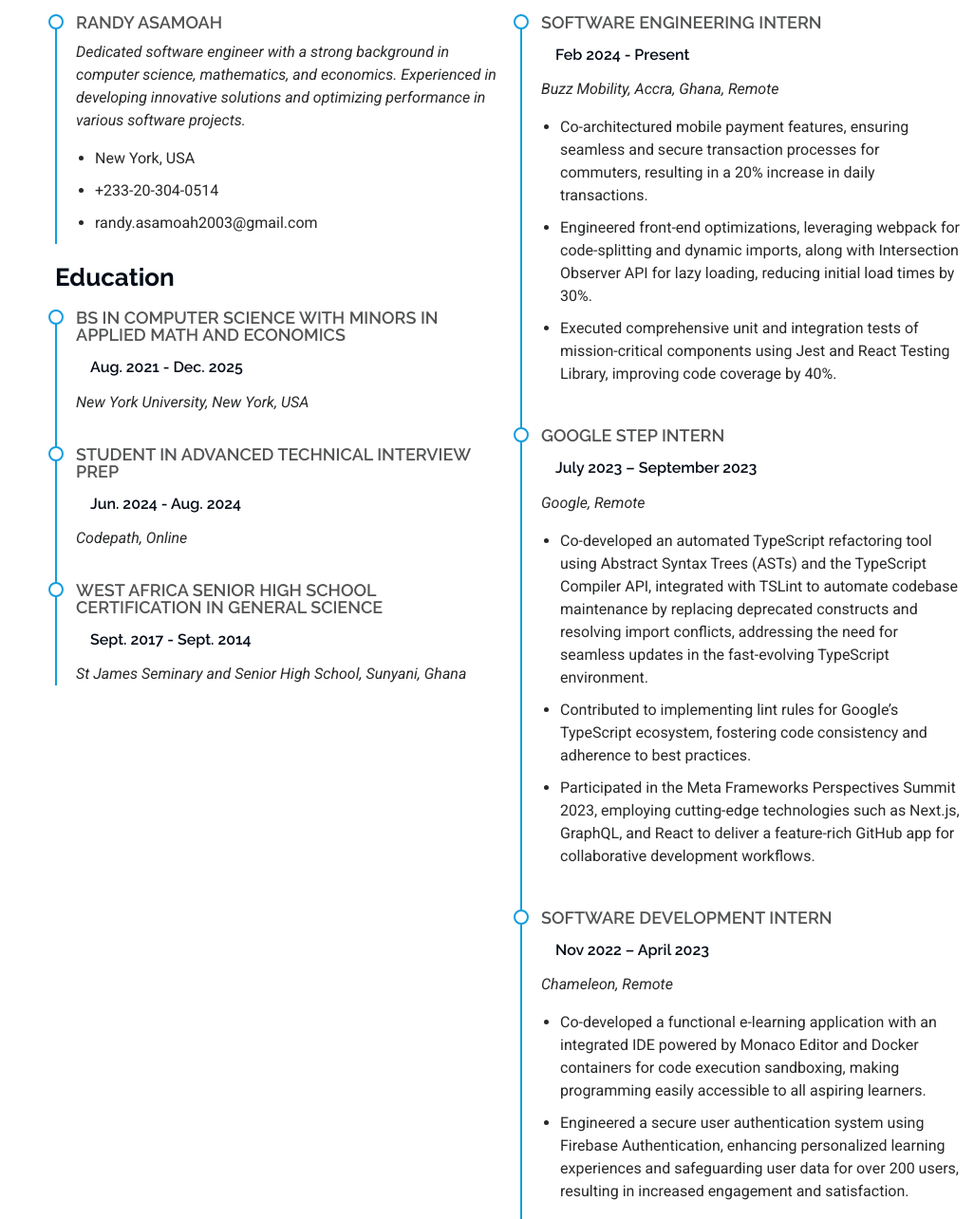
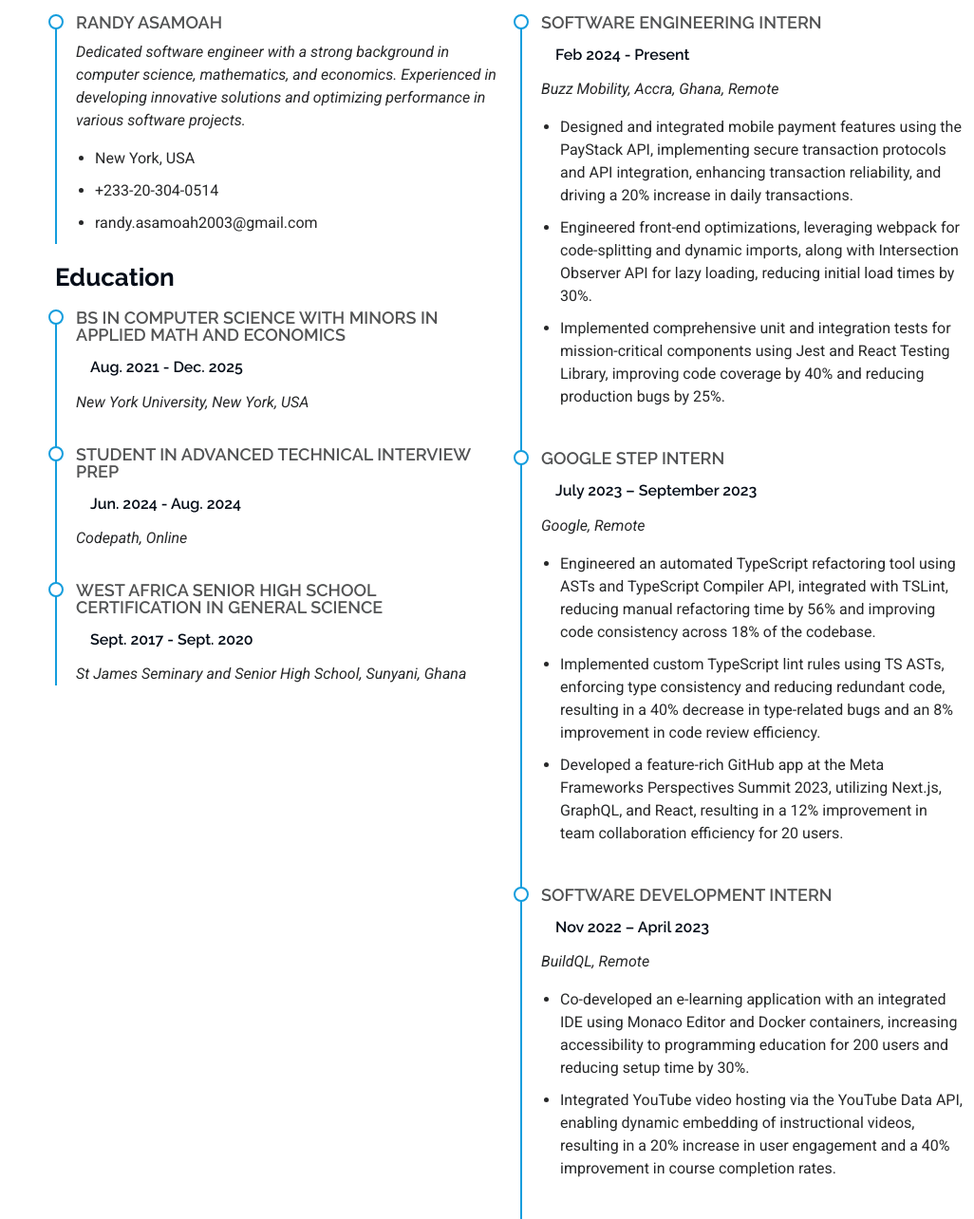
Before and after one commit to Cyber-ray2005/Cyber-ray2005.github.io, a plain HTML site: page index.html in a window 1280 px wide. Shown: the part 2448-3732 px from the top of the page at 95% size, without its empty margins (254-1280 px from the left). Drawn offline with Linux system fonts and the light colour scheme.

Commit message:
Update index.html

```diff
--- a/index.html
+++ b/index.html
@@ -238,7 +238,7 @@
 
             <div class="resume-item">
               <h4>West Africa Senior High School Certification in General Science</h4>
-              <h5>Sept. 2017 - Sept. 2014</h5>
+              <h5>Sept. 2017 - Sept. 2020</h5>
               <p><em>St James Seminary and Senior High School, Sunyani, Ghana</em></p>
              </div><!-- Edn Resume Item -->
 
@@ -251,9 +251,9 @@
               <h5>Feb 2024 - Present</h5>
               <p><em>Buzz Mobility, Accra, Ghana, Remote</em></p>
               <ul>
-                <li>Co-architectured mobile payment features, ensuring seamless and secure transaction processes for commuters, resulting in a 20% increase in daily transactions.</li>
+                <li>Designed and integrated mobile payment features using the PayStack API, implementing secure transaction protocols and API integration, enhancing transaction reliability, and driving a 20% increase in daily transactions.</li>
                 <li>Engineered front-end optimizations, leveraging webpack for code-splitting and dynamic imports, along with Intersection Observer API for lazy loading, reducing initial load times by 30%.</li>
-                <li>Executed comprehensive unit and integration tests of mission-critical components using Jest and React Testing Library, improving code coverage by 40%.</li>
+                <li>Implemented comprehensive unit and integration tests for mission-critical components using Jest and React Testing Library, improving code coverage by 40% and reducing production bugs by 25%.</li>
               </ul>
             </div><!-- End Resume Item -->
 
@@ -262,23 +262,19 @@
               <h5>July 2023 – September 2023</h5>
               <p><em>Google, Remote</em></p>
               <ul>
-                <li>Co-developed an automated TypeScript refactoring tool using Abstract Syntax Trees (ASTs) and the TypeScript
-                  Compiler API, integrated with TSLint to automate codebase maintenance by replacing deprecated constructs and
-                  resolving import conflicts, addressing the need for seamless updates in the fast-evolving TypeScript environment.</li>
-                <li>Contributed to implementing lint rules for Google’s TypeScript ecosystem, fostering code consistency and
-                  adherence to best practices.</li>
-                <li>Participated in the Meta Frameworks Perspectives Summit 2023, employing cutting-edge technologies such as
-                  Next.js, GraphQL, and React to deliver a feature-rich GitHub app for collaborative development workflows.</li>
+                <li>Engineered an automated TypeScript refactoring tool using ASTs and TypeScript Compiler API, integrated with TSLint, reducing manual refactoring time by 56% and improving code consistency across 18% of the codebase.</li>
+                <li>Implemented custom TypeScript lint rules using TS ASTs, enforcing type consistency and reducing redundant code, resulting in a 40% decrease in type-related bugs and an 8% improvement in code review efficiency.</li>
+                <li>Developed a feature-rich GitHub app at the Meta Frameworks Perspectives Summit 2023, utilizing Next.js, GraphQL, and React, resulting in a 12% improvement in team collaboration efficiency for 20 users.</li>
               </ul>
             </div><!-- End Resume Item -->
 
             <div class="resume-item">
               <h4>Software Development Intern</h4>
               <h5>Nov 2022 – April 2023</h5>
-              <p><em>Chameleon, Remote</em></p>
+              <p><em>BuildQL, Remote</em></p>
               <ul>
-                <li>Co-developed a functional e-learning application with an integrated IDE powered by Monaco Editor and Docker containers for code execution sandboxing, making programming easily accessible to all aspiring learners.</li>
-                <li>Engineered a secure user authentication system using Firebase Authentication, enhancing personalized learning experiences and safeguarding user data for over 200 users, resulting in increased engagement and satisfaction.</li>
+                <li>Co-developed an e-learning application with an integrated IDE using Monaco Editor and Docker containers, increasing accessibility to programming education for 200 users and reducing setup time by 30%.</li>
+                <li>Integrated YouTube video hosting via the YouTube Data API, enabling dynamic embedding of instructional videos, resulting in a 20% increase in user engagement and a 40% improvement in course completion rates.</li>
               </ul>
             </div><!-- End Resume Item -->
 
@@ -328,9 +324,10 @@
             list-style-type: disc;
             padding-left: 20px;
           ">
-            <li>Designed and developed an efficient full-stack CRUD appointment booking system, enabling patients to request, modify, and cancel appointments with physicians.</li>
-            <li>Implemented a powerful multi-query search system, allowing patients to find doctors by name or specialization.</li>
-            <li>Integrated a real-time chat system utilizing WebSocket technology, ensuring instant communication channels between physicians and patients for prompt and effective healthcare interactions.</li>
+            <li>Engineered a responsive and dynamic web application using the MERN stack, architecting a robust RESTful API that facilitated smooth data flow between components, supporting over 100 concurrent users.</li>
+            <li>Optimized MongoDB database performance by 20% through advanced indexing, efficient data modeling, and query optimization, ensuring rapid retrieval of patient records and real-time appointment scheduling.</li>
+            <li>Implemented secure JWT-based authentication with bcrypt for password hashing and role-based access control, ensuring secure user management and reducing unauthorized access incidents by 50%.</li>
+            <li>Developed a real-time chat interface using WebSockets and Socket.IO, enabling instant communication between patients and healthcare providers, resulting in a 35% increase in user engagement and 40% improvement in patient satisfaction scores.</li>
           </ul>
         </div><!-- End Project Item -->
       </div>
@@ -351,9 +348,9 @@
             list-style-type: disc;
             padding-left: 20px;
           ">
-            <li>Developed a cross-platform journaling application using Next.js and TypeScript, ensuring type safety and efficient server-side rendering.</li>
-            <li>Designed and implemented a robust backend with MongoDB, providing seamless data storage and retrieval.</li>
-            <li>Implemented rich text editing capabilities and responsive design using CSS for an optimal user experience across devices.</li>
+            <li>Developed a cross-platform journaling application using Next.js and TypeScript, achieving 40% faster server-side rendering and enhanced type safety, reducing runtime errors by 28%.</li>
+            <li>Optimized application performance by implementing server-side caching with Redis, significantly decreasing initial load times by 35% and improving overall responsiveness.</li>
+            <li>Integrated a rich text editor with 5 customizable formatting options, and employed responsive design principles using CSS, ensuring a consistent and engaging user experience across 3 different screen sizes, resulting in a 15% increase in user satisfaction.</li>
           </ul>
         </div><!-- End Project Item -->
       </div>
```
